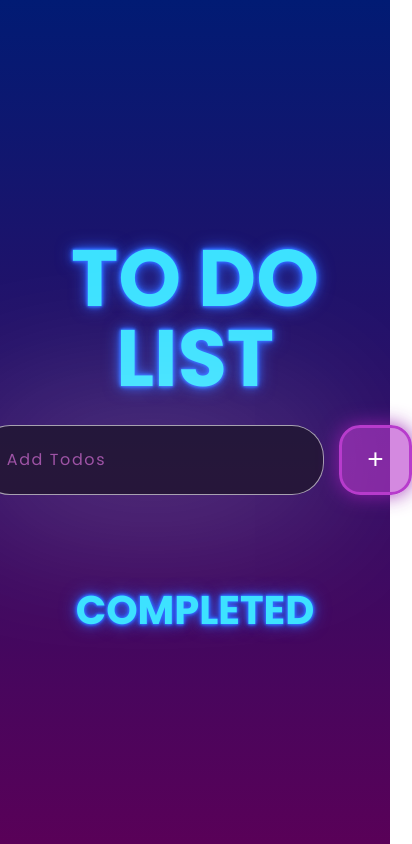
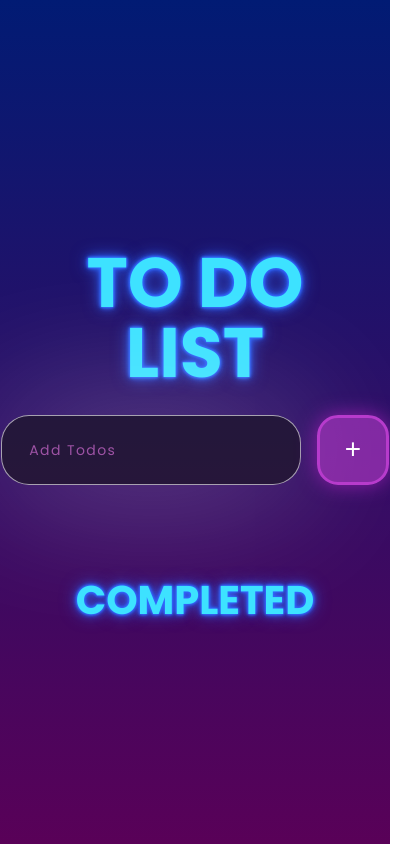
Before and after one commit to FarisTF/To-Do-List, a website: page public/index.html in a window 390 px wide. Shown: the whole page, 412 px wide, since content can reach past the window. Drawn offline with Linux system fonts and the light colour scheme; no server answers; a web font is replaced by a local one.

Commit message:
gonta ganti font size

```diff
--- a/public/styles.css
+++ b/public/styles.css
@@ -257,6 +257,9 @@ h2 {
 }
 
 @media screen and (max-width: 800px) {
+    *{
+        font-size: 14px;
+    }
     .container {
         background-image: linear-gradient(#011b74, #590158);
         min-height: 100vh;
```
